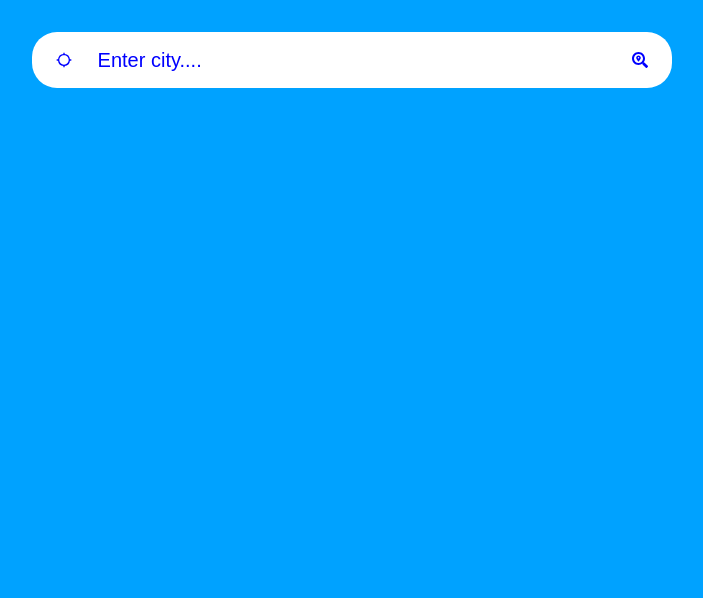
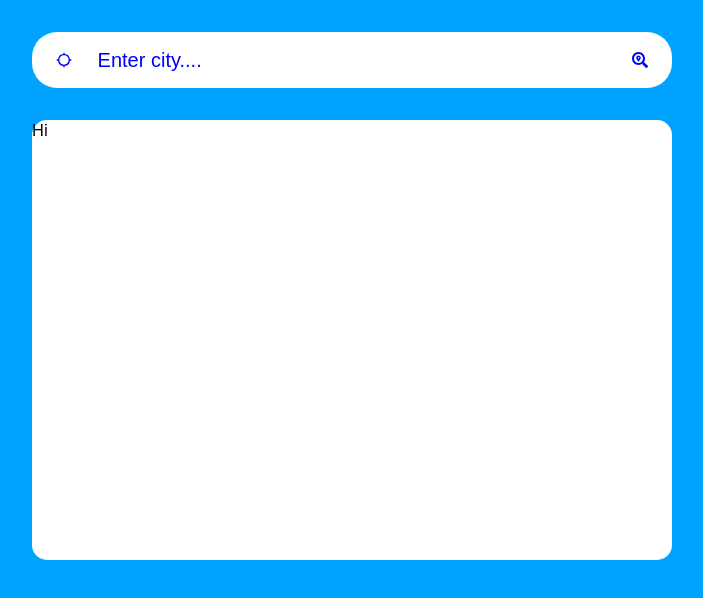
Before and after one commit to qbentil/Weather-App-Web-, a React (Create React App) app: page / in a window 1280 px wide. Shown: the top 598 px of the page, without its empty margins (288-991 px from the left). Built offline with nearby package versions, Linux system fonts and the light colour scheme.

Commit message:
Initalize main weather compoent

```diff
--- a/src/App.js
+++ b/src/App.js
@@ -1,11 +1,13 @@
 import './App.css';
 
 import Searchbar from './components/Searchbar';
+import { Weather } from './components/Weather';
 
 function App() {
   return (
     <div className="App">
       <Searchbar />
+      <Weather />
     </div>
   );
 }
--- a/src/components/Weather/index.js
+++ b/src/components/Weather/index.js
@@ -0,0 +1,7 @@
+import './style.css'
+
+export const Weather = () => {
+    return (
+        <div className='main'>Hi</div>
+    )
+}
--- a/src/components/Weather/style.css
+++ b/src/components/Weather/style.css
@@ -0,0 +1,7 @@
+.main{
+    width: 50%;
+    height: 55vh;
+    background-color: white;
+    margin: 2rem auto;
+    border-radius: 15px;
+}
```
